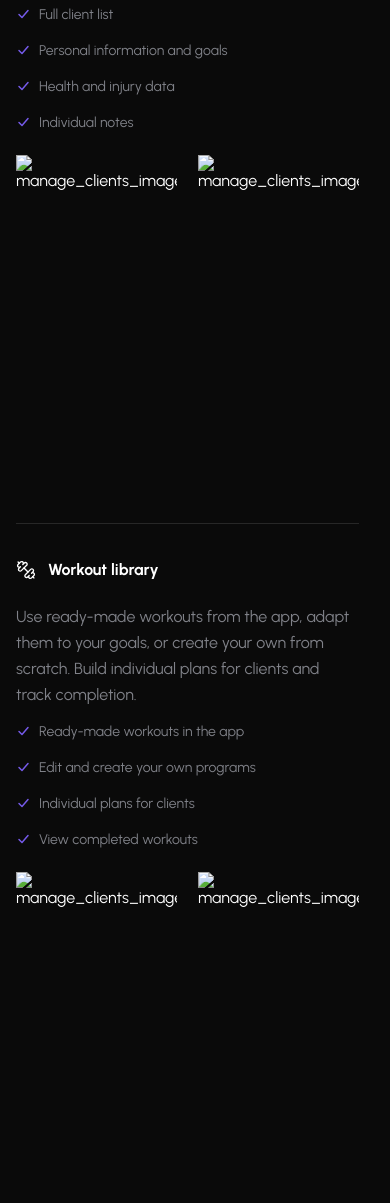
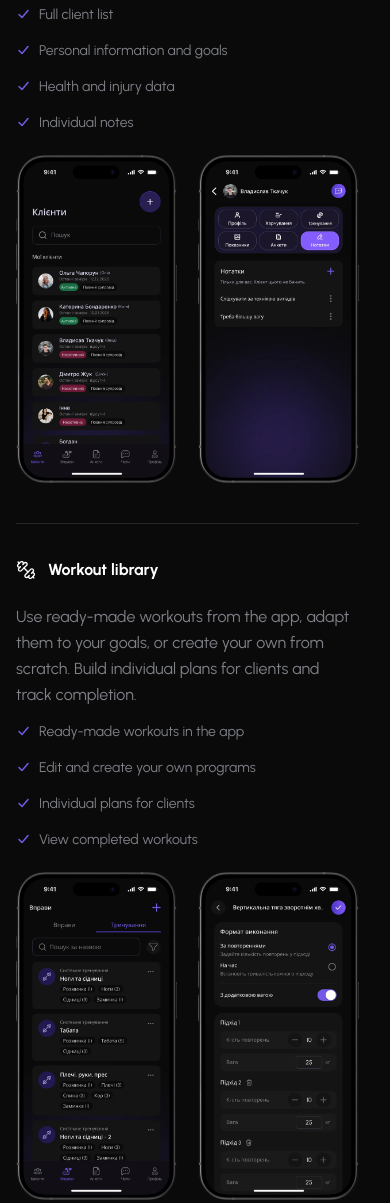
Before and after one commit to KonstiantynC/stablefit, a plain HTML site: page coach/index.html in a window 390 px wide. Shown: the part 2322-3525 px from the top of the page. Drawn offline with Linux system fonts and the light colour scheme.

Commit message:
fix mobile functhx

```diff
--- a/coach/index.html
+++ b/coach/index.html
@@ -1010,8 +1010,8 @@
                     </ul>
                   </div>
                   <div class="content-right-image-wrp">
-                    <img loading="lazy" src="../assets/images/ch/slider/sl-1-l.png" alt="manage_clients_image" width="280" height="570">
-                    <img loading="lazy" src="../assets/images/ch/slider/sl-1-r.png" alt="manage_clients_image" width="280" height="570">
+                    <img loading="lazy" src="../assets/images/ch/slider/sl-1-l.webp" alt="manage_clients_image" width="280" height="570">
+                    <img loading="lazy" src="../assets/images/ch/slider/sl-1-r.webp" alt="manage_clients_image" width="280" height="570">
                   </div>
                 </article>
                 <article class="f-slider-mobile-item">
@@ -1031,8 +1031,8 @@
                     </ul>
                   </div>
                   <div class="content-right-image-wrp">
-                    <img loading="lazy" src="../assets/images/ch/slider/sl-2-l.png" alt="manage_clients_image" width="280" height="570">
-                    <img loading="lazy" src="../assets/images/ch/slider/sl-2-r.png" alt="manage_clients_image" width="280" height="570">
+                    <img loading="lazy" src="../assets/images/ch/slider/sl-2-l.webp" alt="manage_clients_image" width="280" height="570">
+                    <img loading="lazy" src="../assets/images/ch/slider/sl-2-r.webp" alt="manage_clients_image" width="280" height="570">
                   </div>
                 </article>
                 <article class="f-slider-mobile-item">
@@ -1051,8 +1051,8 @@
                     </ul>
                   </div>
                   <div class="content-right-image-wrp">
-                    <img loading="lazy" src="../assets/images/ch/slider/sl-3-l.png" alt="manage_clients_image" width="280" height="570">
-                    <img loading="lazy" src="../assets/images/ch/slider/sl-3-r.png" alt="manage_clients_image" width="280" height="570">
+                    <img loading="lazy" src="../assets/images/ch/slider/sl-3-l.webp" alt="manage_clients_image" width="280" height="570">
+                    <img loading="lazy" src="../assets/images/ch/slider/sl-3-r.webp" alt="manage_clients_image" width="280" height="570">
                   </div>
                 </article>
                 <article class="f-slider-mobile-item">
@@ -1072,7 +1072,7 @@
                     </ul>
                   </div>
                   <div class="content-right-image-wrp">
-                    <img loading="lazy" src="../assets/images/ch/slider/sl-4.png" alt="manage_clients_image" width="280" height="570">
+                    <img loading="lazy" src="../assets/images/ch/slider/sl-4.webp" alt="manage_clients_image" width="280" height="570">
                   </div>
                 </article>
                 <article class="f-slider-mobile-item">
@@ -1091,7 +1091,7 @@
                     </ul>
                   </div>
                   <div class="content-right-image-wrp">
-                    <img loading="lazy" src="../assets/images/ch/slider/sl-5.png" alt="manage_clients_image" width="280" height="570">
+                    <img loading="lazy" src="../assets/images/ch/slider/sl-5.webp" alt="manage_clients_image" width="280" height="570">
                   </div>
                 </article>
               </div>
```
